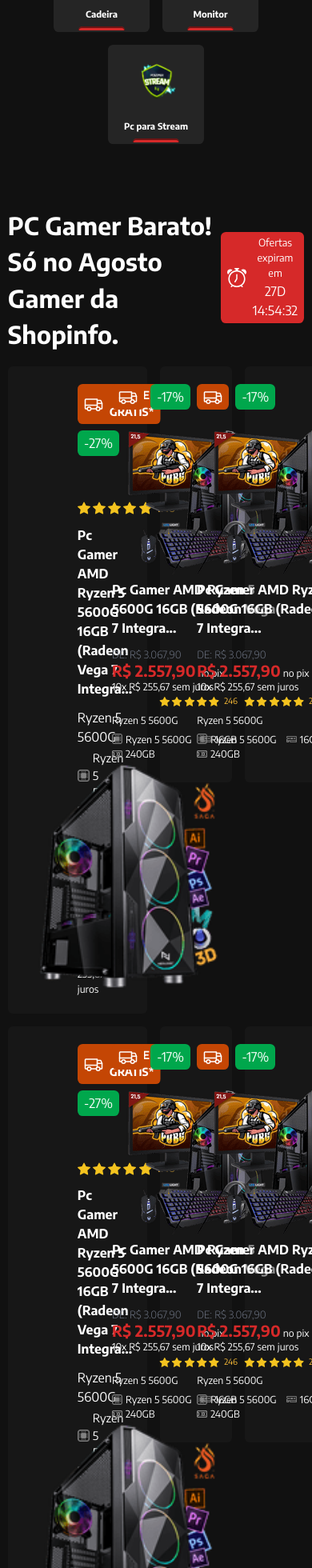
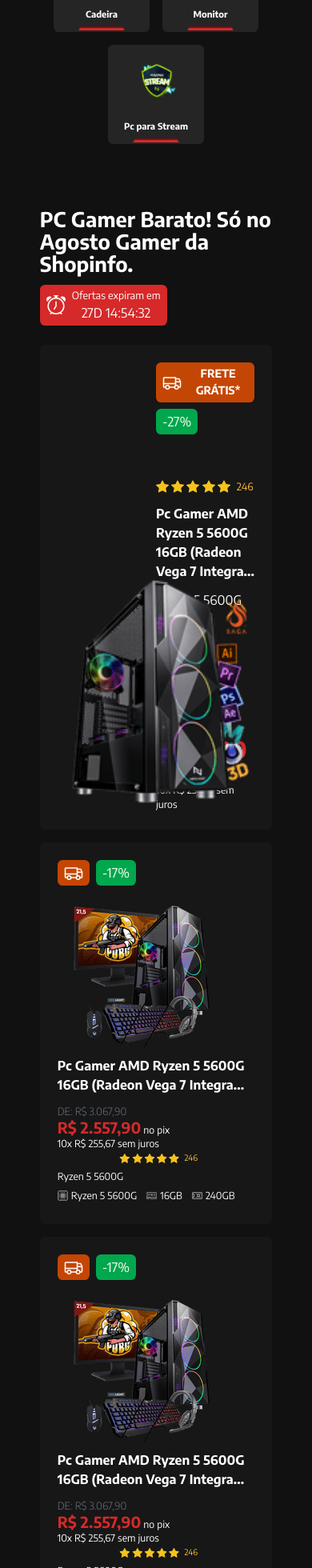
Before and after one commit to CodeMaster1025/Shopinfo-NextJS-Typescript-Tailwind-CSS-, a Next.js app: page / in a window 390 px wide. Shown: the part 1970-3930 px from the top of the page at 80% size. Built offline with nearby package versions, Linux system fonts and the light colour scheme.

Commit message:
Ofertas responsivas

```diff
--- a/src/components/shop/Oferts.tsx
+++ b/src/components/shop/Oferts.tsx
@@ -11,8 +11,8 @@
   return (
     <Section.Root>
         <Section.Content>
-            <div className="flex justify-between items-center">
-              <h1 className="text-[1.9rem] font-bold">
+            <div className="flex justify-between max-[1175px]:flex-col max-[1175px]:justify-start gap-3 items-center max-md:items-start max-md:px-10">
+              <h1 className="text-[1.9rem] font-bold max-md:text-[1.6rem] max-md:leading-7">
                 PC Gamer Barato! Só no Agosto Gamer da Shopinfo.
               </h1>
               <PublicityLabel.Root expires>
@@ -23,16 +23,16 @@
                 />
               </PublicityLabel.Root>
             </div>
-            <div className="grid grid-cols mt-4 gap-4">
+            <div className="grid grid-cols max-[1365px]:flex max-[1365px]:flex-col mt-4 gap-4 max-md:px-10">
               <PublicityCardV1 />
-              <div className="grid grid-cols-2 gap-4">
+              <div className="grid grid-cols-2 gap-4 max-[675px]:flex max-[675px]:flex-col">
                 <PublicityCardV4 />
                 <PublicityCardV4 />
               </div>
             </div>
-            <div className="grid grid-cols mt-4 gap-4">
+            <div className="grid grid-cols max-[1365px]:flex max-[1365px]:flex-col mt-4 gap-4 max-md:px-10">
               <PublicityCardV1 />
-              <div className="grid grid-cols-2 gap-4">
+              <div className="grid grid-cols-2 gap-4 max-[675px]:flex max-[675px]:flex-col">
                 <PublicityCardV4 />
                 <PublicityCardV4 />
               </div>
--- a/src/styles/globals.css
+++ b/src/styles/globals.css
@@ -24,6 +24,7 @@
   body {
     @apply text-white;
     @apply bg-[var(--background-color)];
+    overflow-x: hidden;
   }
   input, textarea {
     @apply text-[14px] transition-shadow duration-150 border-[.1rem] border-[var(--border-color)]
```
